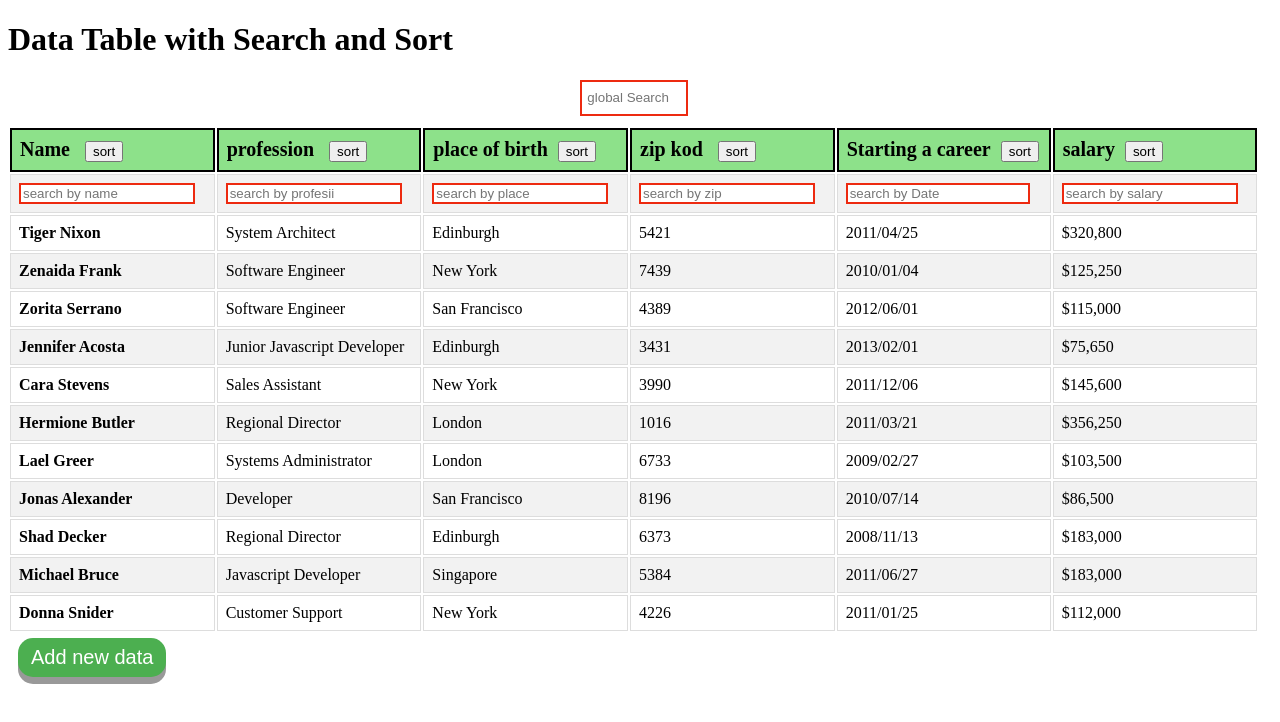
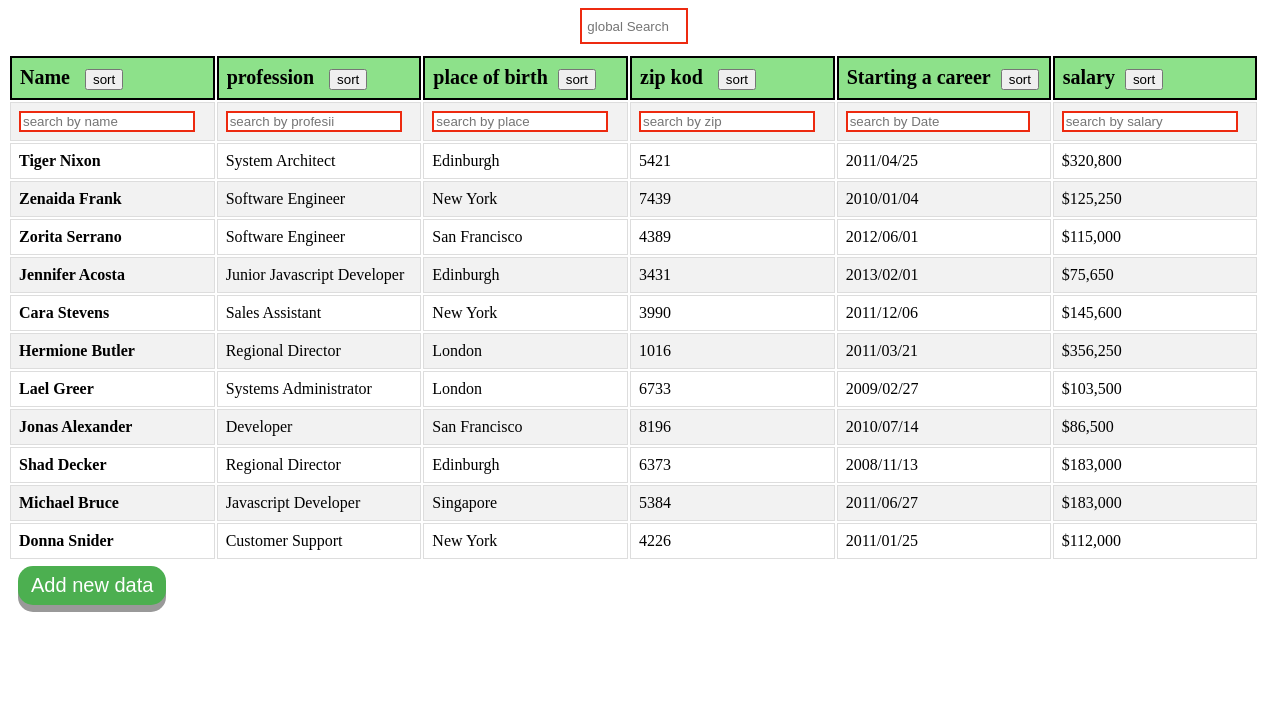
Before and after one commit to iurimach/data-table-sort-search-add, a plain HTML site: page index.html in a window 1280 px wide. Drawn offline with Linux system fonts and the light colour scheme.

Commit message:
Update index.html

```diff
--- a/index.html
+++ b/index.html
@@ -9,7 +9,7 @@
 <body>
 
 
-  <h1>Data Table with Search and Sort</h1>
+
 
   <div class="inp1div"><input type="text" id="searchInput" placeholder=" global Search "></div>
 
```
